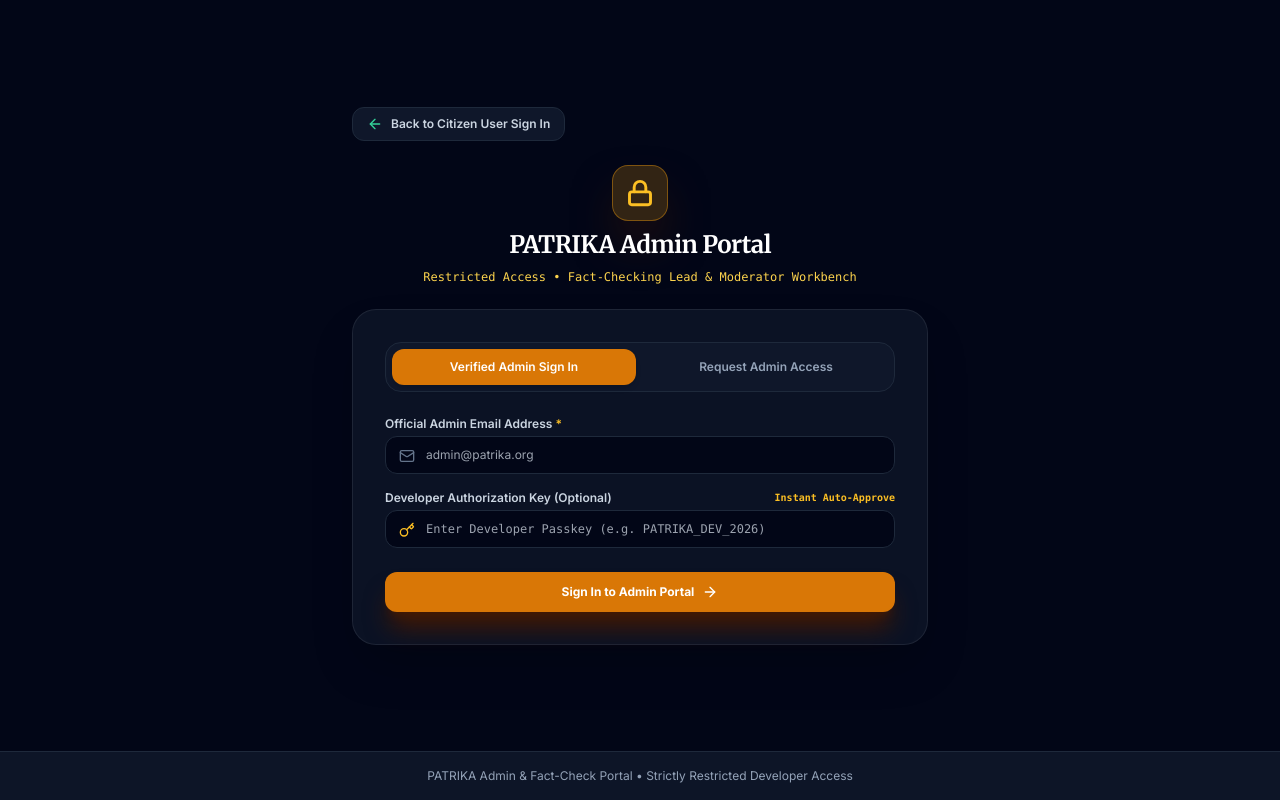
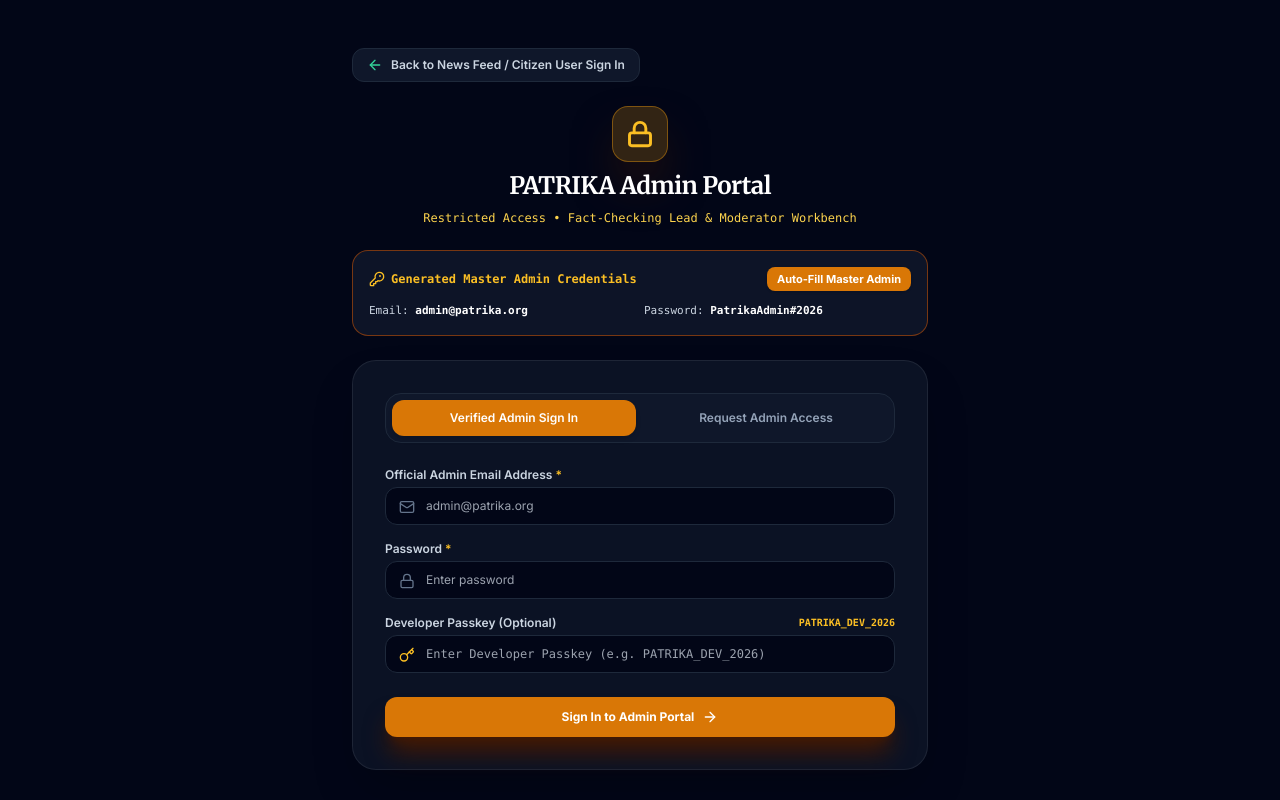
Before and after one commit to Mishrasays1/PATRIKA, a React (Vite) app in the folder client/: page / in a window 1280 px wide. Both pictures are taken after a click on the button "🔒 Admin & Fact-Check Portal Login". Shown: the top 800 px of the page. Built offline with nearby package versions, Linux system fonts and the light colour scheme; no server answers.

Commit message:
Generate exclusive Master Admin credentials, reset all existing users to non-admin, and add Admin Portal login access post-OAuth

```diff
--- a/client/src/App.jsx
+++ b/client/src/App.jsx
@@ -11,10 +11,11 @@
 import { MediaLiteracy } from './pages/MediaLiteracy';
 import { VerificationDesk } from './pages/VerificationDesk';
 import { ReporterDashboard } from './pages/ReporterDashboard';
+import { AdminLogin } from './pages/AdminLogin';
 import { CheckCircle2, AlertCircle, Info } from 'lucide-react';
 
 const MainContent = () => {
-  const { currentView, currentUser, toast } = useApp();
+  const { currentView, setCurrentView, currentUser, toast } = useApp();
 
   // Mandatory OAuth Gatekeeper: If user is not authenticated, show OAuth Landing Page
   if (!currentUser) {
@@ -40,6 +41,9 @@
 
       case 'verification':
         return <VerificationDesk />;
+
+      case 'admin_login':
+        return <AdminLogin onBackToUserAuth={() => setCurrentView('feed')} />;
 
       case 'literacy':
         return <MediaLiteracy />;
--- a/client/src/components/Navbar.jsx
+++ b/client/src/components/Navbar.jsx
@@ -9,7 +9,8 @@
   Menu,
   X,
   LayoutDashboard,
-  CheckSquare
+  CheckSquare,
+  Lock
 } from 'lucide-react';
 import { useApp } from '../context/AppContext';
 import { ProfileModal } from './ProfileModal';
@@ -27,6 +28,8 @@
 
   const [showProfileModal, setShowProfileModal] = useState(false);
   const [mobileMenuOpen, setMobileMenuOpen] = useState(false);
+
+  const isAdmin = currentUser?.role === 'admin' || currentUser?.isAdminVerified;
 
   const handleLogout = () => {
     setCurrentUser(null);
@@ -106,7 +109,8 @@
               <span>My Tracker</span>
             </button>
 
-            {/* Admin Flow: Verification & Review Portal */}
+            {/* Admin Verification Desk (If Verified Admin) */}
+            {isAdmin ? (
               <button
                 onClick={() => navTo('verification')}
                 className={`px-3 py-1.5 rounded-xl text-xs font-semibold flex items-center gap-1.5 transition ${
@@ -114,8 +118,20 @@
                 }`}
               >
                 <CheckSquare className="w-3.5 h-3.5 text-amber-400" />
-              <span>Admin Verification</span>
+                <span>Admin Workbench</span>
               </button>
+            ) : (
+              /* Dedicated Admin Login Link for regular users after OAuth login */
+              <button
+                onClick={() => navTo('admin_login')}
+                className={`px-3 py-1.5 rounded-xl text-xs font-semibold flex items-center gap-1.5 transition ${
+                  currentView === 'admin_login' ? 'bg-amber-600 text-white shadow-md' : 'bg-amber-950/40 border border-amber-800/60 text-amber-300 hover:bg-amber-900/60'
+                }`}
+              >
+                <Lock className="w-3.5 h-3.5 text-amber-400" />
+                <span>Admin Login</span>
+              </button>
+            )}
 
           </nav>
 
@@ -191,6 +207,7 @@
                 <span>My Tracker</span>
               </button>
 
+              {isAdmin ? (
                 <button
                   onClick={() => navTo('verification')}
                   className={`p-2.5 rounded-xl font-semibold flex items-center justify-center gap-1.5 transition ${
@@ -200,6 +217,17 @@
                   <CheckSquare className="w-4 h-4 text-amber-400" />
                   <span>Admin Review</span>
                 </button>
+              ) : (
+                <button
+                  onClick={() => navTo('admin_login')}
+                  className={`p-2.5 rounded-xl font-semibold flex items-center justify-center gap-1.5 transition ${
+                    currentView === 'admin_login' ? 'bg-amber-600 text-white' : 'bg-amber-950/60 border border-amber-800 text-amber-300'
+                  }`}
+                >
+                  <Lock className="w-4 h-4 text-amber-400" />
+                  <span>Admin Login</span>
+                </button>
+              )}
             </div>
 
             <div className="pt-2 flex justify-between items-center text-xs text-slate-400 border-t border-slate-900">
--- a/client/src/pages/AdminLogin.jsx
+++ b/client/src/pages/AdminLogin.jsx
@@ -1,5 +1,5 @@
 import React, { useState } from 'react';
-import { ShieldCheck, Lock, Mail, User, ArrowRight, Key, AlertTriangle, CheckCircle2, ArrowLeft } from 'lucide-react';
+import { ShieldCheck, Lock, Mail, User, ArrowRight, Key, AlertTriangle, CheckCircle2, ArrowLeft, KeyRound } from 'lucide-react';
 import { useApp } from '../context/AppContext';
 import { api } from '../services/api';
 
@@ -16,6 +16,14 @@
   const [passwordInput, setPasswordInput] = useState('');
   const [reasonInput, setReasonInput] = useState('');
   const [devKeyInput, setDevKeyInput] = useState('');
+
+  // Quick Fill Master Admin Credentials Helper
+  const handleQuickFillMasterAdmin = () => {
+    setEmailInput('admin@patrika.org');
+    setPasswordInput('PatrikaAdmin#2026');
+    setDevKeyInput('PATRIKA_DEV_2026');
+    showToast('Master Admin credentials auto-filled!', 'info');
+  };
 
   const handleAdminAuth = async (e) => {
     e.preventDefault();
@@ -86,7 +94,7 @@
               className="px-3.5 py-2 rounded-xl bg-slate-900 hover:bg-slate-800 border border-slate-800 text-xs font-semibold text-slate-300 flex items-center gap-2 transition"
             >
               <ArrowLeft className="w-4 h-4 text-emerald-400" />
-              <span>Back to Citizen User Sign In</span>
+              <span>Back to News Feed / Citizen User Sign In</span>
             </button>
           )}
 
@@ -101,6 +109,27 @@
             <p className="text-xs text-amber-300 font-mono">
               Restricted Access • Fact-Checking Lead & Moderator Workbench
             </p>
+          </div>
+
+          {/* Master Admin Credential Badge */}
+          <div className="p-4 rounded-2xl bg-slate-900/90 border border-amber-800/80 space-y-2 text-xs">
+            <div className="flex items-center justify-between">
+              <div className="font-bold text-amber-400 flex items-center gap-1.5 font-mono">
+                <KeyRound className="w-4 h-4" />
+                <span>Generated Master Admin Credentials</span>
+              </div>
+              <button
+                type="button"
+                onClick={handleQuickFillMasterAdmin}
+                className="px-2.5 py-1 rounded-lg bg-amber-600 hover:bg-amber-500 text-white text-[11px] font-bold transition shadow"
+              >
+                Auto-Fill Master Admin
+              </button>
+            </div>
+            <div className="grid grid-cols-2 gap-2 text-[11px] font-mono text-slate-300 pt-1">
+              <div>Email: <strong className="text-white">admin@patrika.org</strong></div>
+              <div>Password: <strong className="text-white">PatrikaAdmin#2026</strong></div>
+            </div>
           </div>
 
           {/* Card */}
@@ -181,6 +210,24 @@
                 </div>
               </div>
 
+              {/* Password Input */}
+              <div>
+                <label className="block text-xs font-semibold text-slate-300 mb-1">
+                  Password <span className="text-amber-400">*</span>
+                </label>
+                <div className="relative">
+                  <Lock className="w-4 h-4 absolute left-3.5 top-3 text-slate-500" />
+                  <input
+                    type="password"
+                    required
+                    value={passwordInput}
+                    onChange={(e) => setPasswordInput(e.target.value)}
+                    placeholder="Enter password"
+                    className="w-full bg-slate-950 border border-slate-800 rounded-xl pl-10 pr-4 py-2.5 text-xs text-slate-100 focus:outline-none focus:border-amber-500 font-sans"
+                  />
+                </div>
+              </div>
+
               {/* Reason (Only for Request Tab) */}
               {activeTab === 'request' && (
                 <div>
@@ -200,8 +247,8 @@
               {/* Developer Access Key / Passkey */}
               <div>
                 <label className="block text-xs font-semibold text-slate-300 mb-1 flex items-center justify-between">
-                  <span>Developer Authorization Key (Optional)</span>
-                  <span className="text-[10px] text-amber-400 font-mono">Instant Auto-Approve</span>
+                  <span>Developer Passkey (Optional)</span>
+                  <span className="text-[10px] text-amber-400 font-mono">PATRIKA_DEV_2026</span>
                 </label>
                 <div className="relative">
                   <Key className="w-4 h-4 absolute left-3.5 top-3 text-amber-400" />
```
Also changed, not shown: 1 other file (tests, documents, lock files or other folders). Lines whose indentation alone changed are shown as unchanged.
